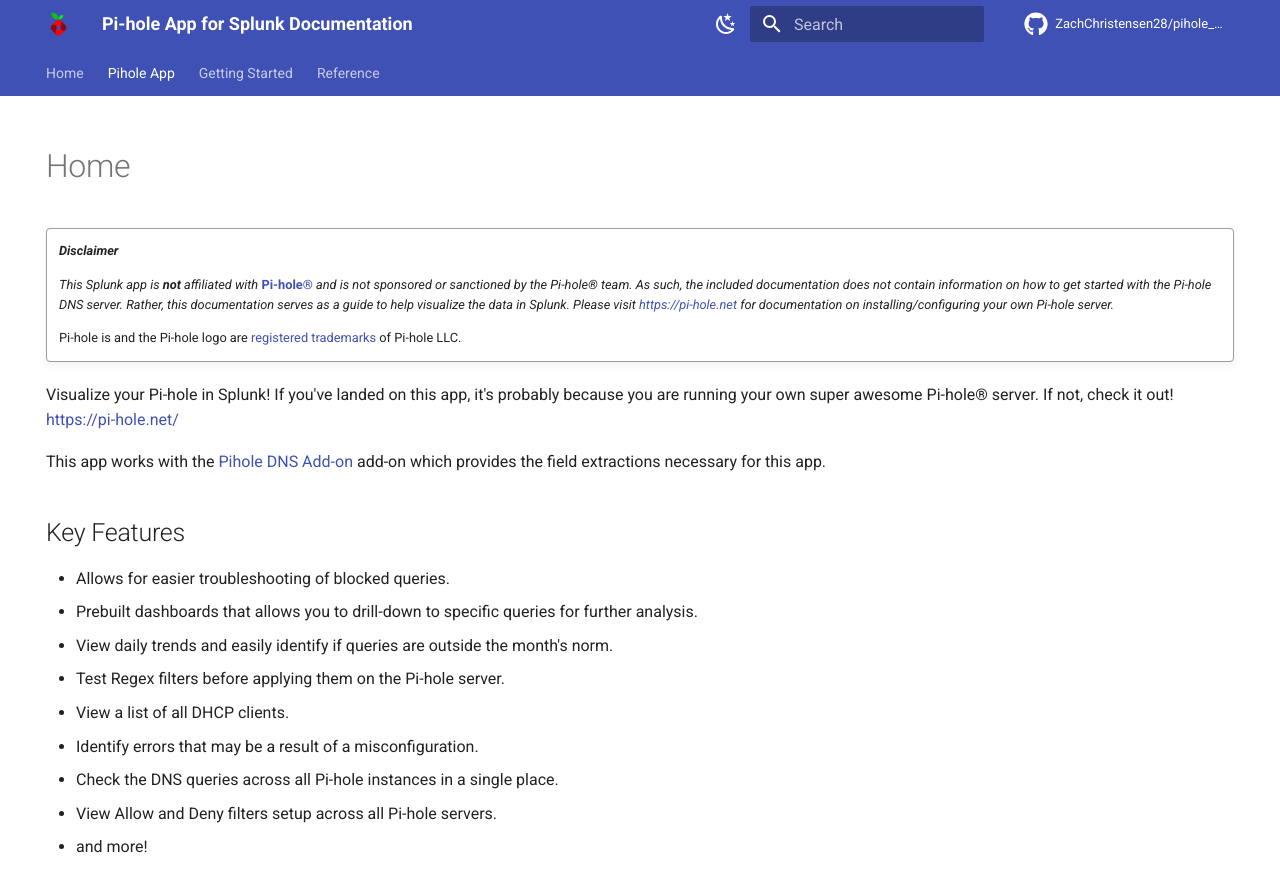
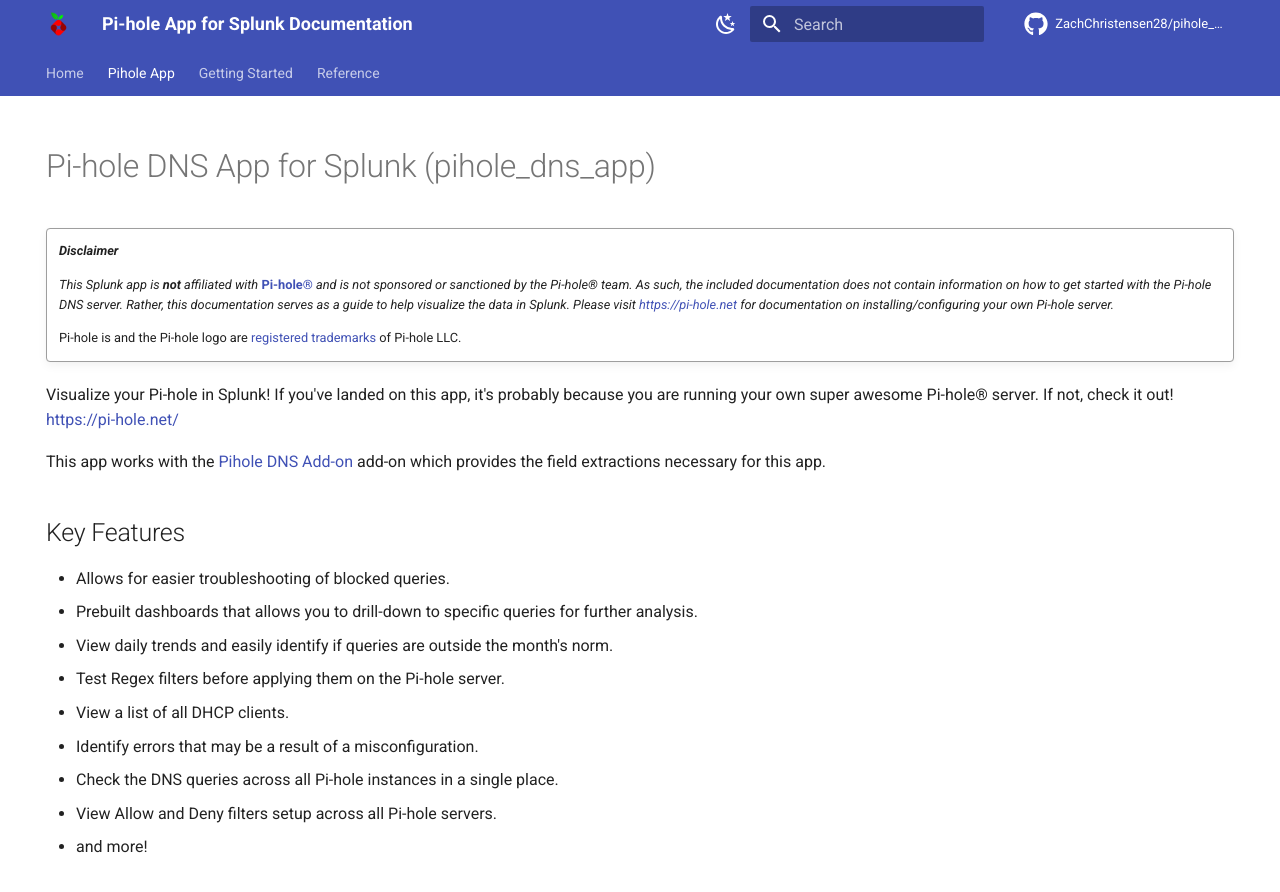
Before and after one commit to ZachChristensen28/pihole_dns_app, an MkDocs documentation site: the page built from docs/landing-page.md, in a window 1280 px wide and 900 px high. Shown: the top 892 px of the window. Built offline with MkDocs 1.6.1 and Material for MkDocs 9.7.7, drawn with Linux system fonts in a browser that asks for light colours; comment, search, counter and statistics services are not loaded.

Commit message:
Update landing-page.md

```diff
--- a/docs/landing-page.md
+++ b/docs/landing-page.md
@@ -4,7 +4,7 @@
     - navigation
     - toc
 ---
-# Home
+# Pi-hole DNS App for Splunk (pihole_dns_app)
 
 !!! quote ""
     __*Disclaimer*__
```
